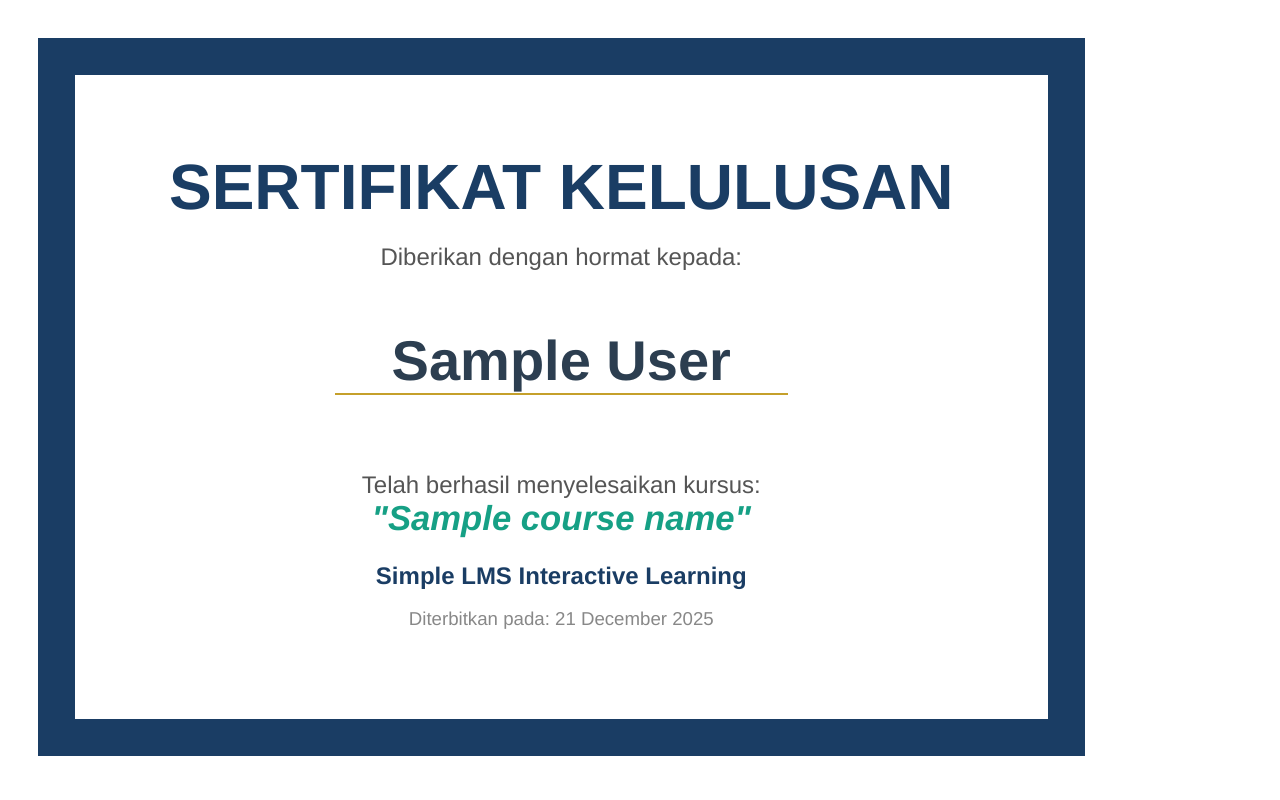
After one commit to Ric1st/Docker-lms-orm-models, a Django app: template code/core/templates/completion/certif.html in a window 1280 px wide. The commit adds this page. Run offline with Django 5.2, Linux system fonts and the light colour scheme; the template is opened without the code that fills it: most values are stand-ins (such as "Sample title", 1, 10 or a date in 2020).

Commit message:
Add certificate

```diff
--- /dev/null
+++ b/code/core/templates/completion/certif.html
@@ -0,0 +1,100 @@
+<!DOCTYPE html>
+<html>
+
+<head>
+    <meta charset="UTF-8">
+    <style>
+        /* Definisi ukuran fisik A4 Landscape */
+        @page {
+            size: A4 landscape;
+            margin: 0;
+        }
+
+        body {
+            font-family: 'Helvetica', 'Arial', sans-serif;
+            margin: 0;
+            padding: 0;
+            width: 297mm;
+            height: 210mm;
+        }
+
+        .certificate-wrapper {
+            width: 297mm;
+            height: 210mm;
+            padding: 10mm;
+            box-sizing: border-box;
+            background-color: #ffffff;
+        }
+
+        .certificate-border {
+            border: 10mm solid #1A3D64;
+            height: 190mm;
+            width: 277mm;
+            padding: 20mm;
+            box-sizing: border-box;
+            text-align: center;
+            position: relative;
+        }
+
+        .title {
+            font-size: 48pt;
+            color: #1A3D64;
+            font-weight: bold;
+            text-transform: uppercase;
+        }
+
+        .subtitle {
+            font-size: 18pt;
+            color: #555;
+            margin-top: 5mm;
+        }
+
+        .recipient-name {
+            font-size: 42pt;
+            font-weight: bold;
+            color: #2C3E50;
+            margin: 15mm 0;
+            border-bottom: 2pt solid #C5A02B;
+            display: inline-block;
+            padding: 0 15mm;
+        }
+
+        .course-name {
+            font-size: 26pt;
+            color: #16A085;
+            font-style: italic;
+            font-weight: bold;
+        }
+
+
+
+        .date-text {
+            font-size: 14pt;
+            color: #888;
+            margin-top: 5mm;
+        }
+    </style>
+</head>
+
+<body>
+    <div class="certificate-wrapper">
+        <div class="certificate-border">
+            <div class="title">Sertifikat Kelulusan</div>
+            <div class="subtitle">Diberikan dengan hormat kepada:</div>
+
+            <div class="recipient-name">{{ full_name }}</div>
+
+            <div class="subtitle">Telah berhasil menyelesaikan kursus:</div>
+            <div class="course-name">"{{ course_name }}"</div>
+
+            <div class="footer">
+                <p style="font-size: 18pt; font-weight: bold; color: #1A3D64; margin-bottom: 0;">Simple LMS
+                    Interactive Learning</p>
+                <div class="date-text">Diterbitkan pada: {% now "d F Y" %}</div>
+            </div>
+        </div>
+
+    </div>
+</body>
+
+</html>
--- a/code/core/urls.py
+++ b/code/core/urls.py
@@ -40,6 +40,7 @@ urlpatterns = [
     path('course/<int:course_pk>/contents/csv/', views.content_import_csv, name='course_content_csv'),
     path('course/<int:course_pk>/content/<int:content_pk>/edit/', views.content_edit, name='course_content_edit'),
     path('course/<int:course_pk>/content/<int:content_pk>/delete/', views.content_delete, name='course_content_delete'),
+    path('course/<int:course_id>/certificate/', views.render_sertif, name='generate_certificate'),
 
     # URL Baru untuk Komentar (Harus di atas atau di bawah URL konten)
     path('comment/edit/<int:comment_pk>/', views.comment_edit, name='comment_edit'),
--- a/requirements.txt
+++ b/requirements.txt
@@ -7,3 +7,4 @@ django-ninja-simple-jwt
 requests
 gunicorn==21.2.0
 whitenoise==6.6.0
+xhtml2pdf==0.2.17
```
Also changed, not shown: code/core/templates/completion/dashboard.html (+7 -3 lines), code/core/views.py (+25 -0 lines), code/lms_project/settings.py (+11 -0 lines).
